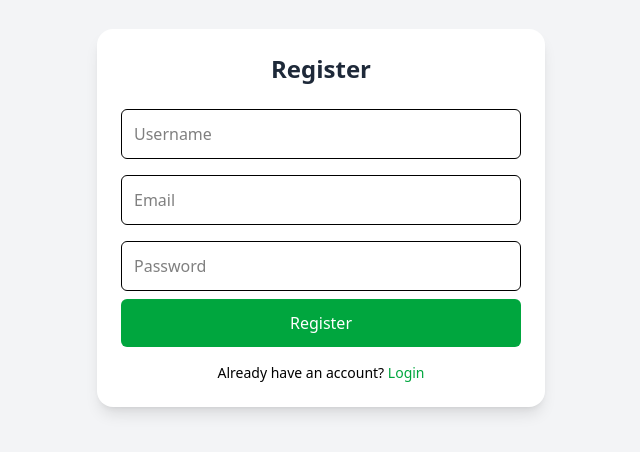
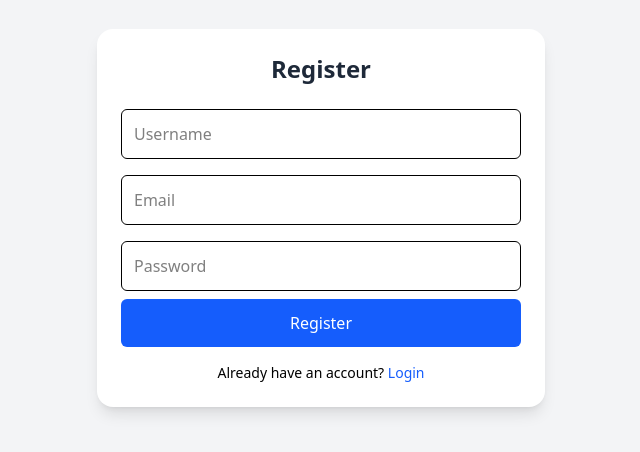
Before and after one commit to AdieDev0/Task-Manager---MERN-Stack, a React (Vite) app in the folder frontend/: page /register in a window 1280 px wide. Shown: the part 182-634 px from the top of the page, without its empty margins (319-959 px from the left). Built offline with nearby package versions, Linux system fonts and the light colour scheme.

Commit message:
Add framer-motion animations to Register component for enhanced user experience

```diff
--- a/frontend/src/pages/Register.jsx
+++ b/frontend/src/pages/Register.jsx
@@ -3,6 +3,7 @@ import { registerUser } from "../api/apiBackend";
 import { useNavigate } from "react-router-dom";
 import { ToastContainer, toast } from "react-toastify";
 import "react-toastify/dist/ReactToastify.css";
+import { motion } from "framer-motion";
 
 const Register = () => {
   const [formData, setFormData] = useState({
@@ -21,15 +22,23 @@ const Register = () => {
     try {
       await registerUser(formData);
       toast.success("Registration Successful! 🎉");
-      setTimeout(() => navigate("/login"), 2000); // Delay navigation for better UX
+      setTimeout(() => navigate("/login"), 2000);
     } catch (error) {
       toast.error(error.response?.data?.message || "Registration Failed!");
     }
   };
 
   return (
-    <div className="flex items-center justify-center min-h-screen bg-gray-100">
-      <div className="w-full max-w-md bg-white p-6 rounded-2xl shadow-lg">
+    <motion.div
+      initial={{ opacity: 0, scale: 0.9 }}
+      animate={{ opacity: 1, scale: 1 }}
+      className="flex items-center justify-center min-h-screen bg-gray-100"
+    >
+      <motion.div
+        initial={{ opacity: 0, y: -20 }}
+        animate={{ opacity: 1, y: 0 }}
+        className="w-full max-w-md bg-white p-6 rounded-2xl shadow-lg"
+      >
         <h2 className="text-2xl font-semibold text-center text-gray-800">Register</h2>
         <form onSubmit={handleSubmit} className="mt-4">
           <input
@@ -37,7 +46,7 @@ const Register = () => {
             name="username"
             placeholder="Username"
             onChange={handleChange}
-            className="w-full p-3 border rounded-md my-2 focus:ring-2 focus:ring-green-500"
+            className="w-full p-3 border rounded-md my-2 focus:ring-2 focus:ring-blue-500"
             required
           />
           <input
@@ -45,7 +54,7 @@ const Register = () => {
             name="email"
             placeholder="Email"
             onChange={handleChange}
-            className="w-full p-3 border rounded-md my-2 focus:ring-2 focus:ring-green-500"
+            className="w-full p-3 border rounded-md my-2 focus:ring-2 focus:ring-blue-500"
             required
           />
           <input
@@ -53,25 +62,27 @@ const Register = () => {
             name="password"
             placeholder="Password"
             onChange={handleChange}
-            className="w-full p-3 border rounded-md my-2 focus:ring-2 focus:ring-green-500"
+            className="w-full p-3 border rounded-md my-2 focus:ring-2 focus:ring-blue-500"
             required
           />
-          <button
+          <motion.button
+            whileHover={{ scale: 1.05 }}
+            whileTap={{ scale: 0.95 }}
             type="submit"
-            className="w-full bg-green-600 text-white p-3 rounded-md hover:bg-green-700 transition-all"
+            className="w-full bg-blue-600 text-white p-3 rounded-md hover:bg-blue-700 transition-all"
           >
             Register
-          </button>
+          </motion.button>
         </form>
         <ToastContainer position="top-right" autoClose={3000} />
         <p className="mt-4 text-center text-sm">
           Already have an account?{" "}
-          <a href="/login" className="text-green-600 hover:underline">
+          <a href="/login" className="text-blue-600 hover:underline">
             Login
           </a>
         </p>
-      </div>
-    </div>
+      </motion.div>
+    </motion.div>
   );
 };
 
```
